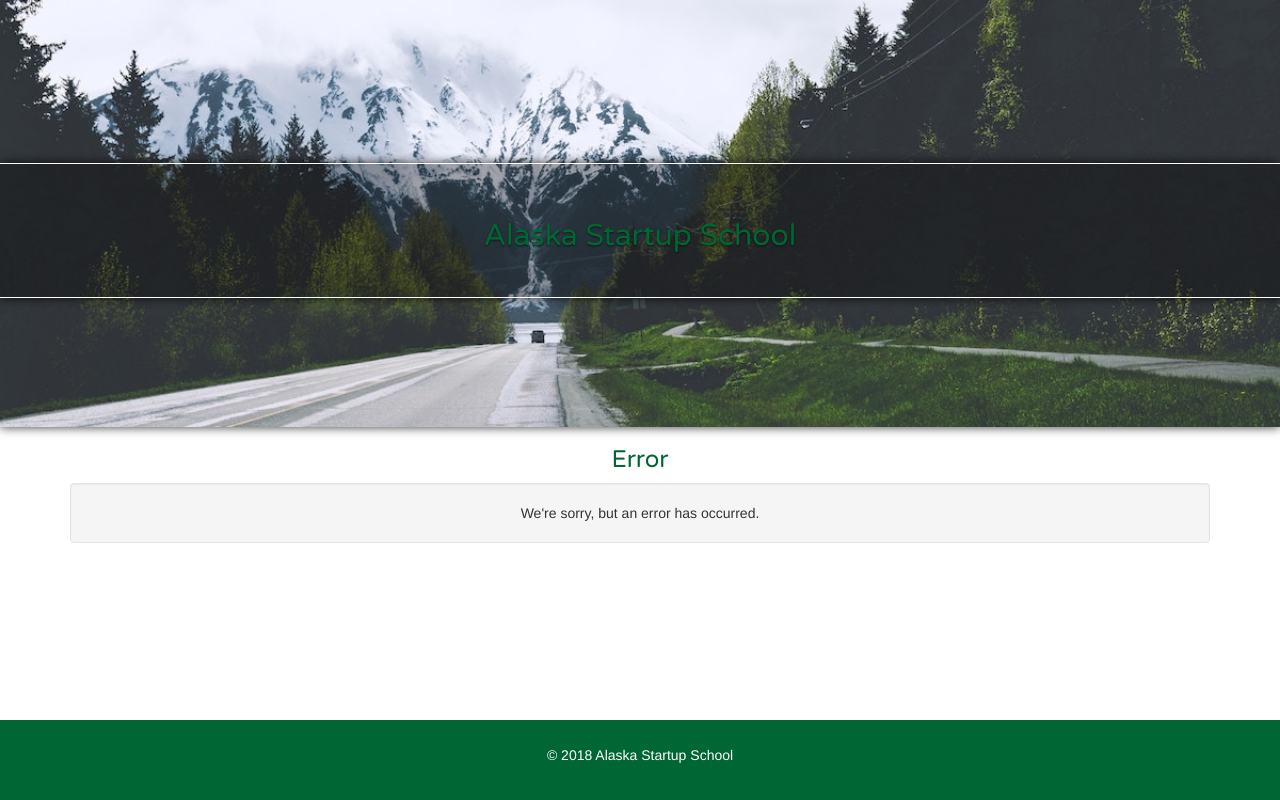
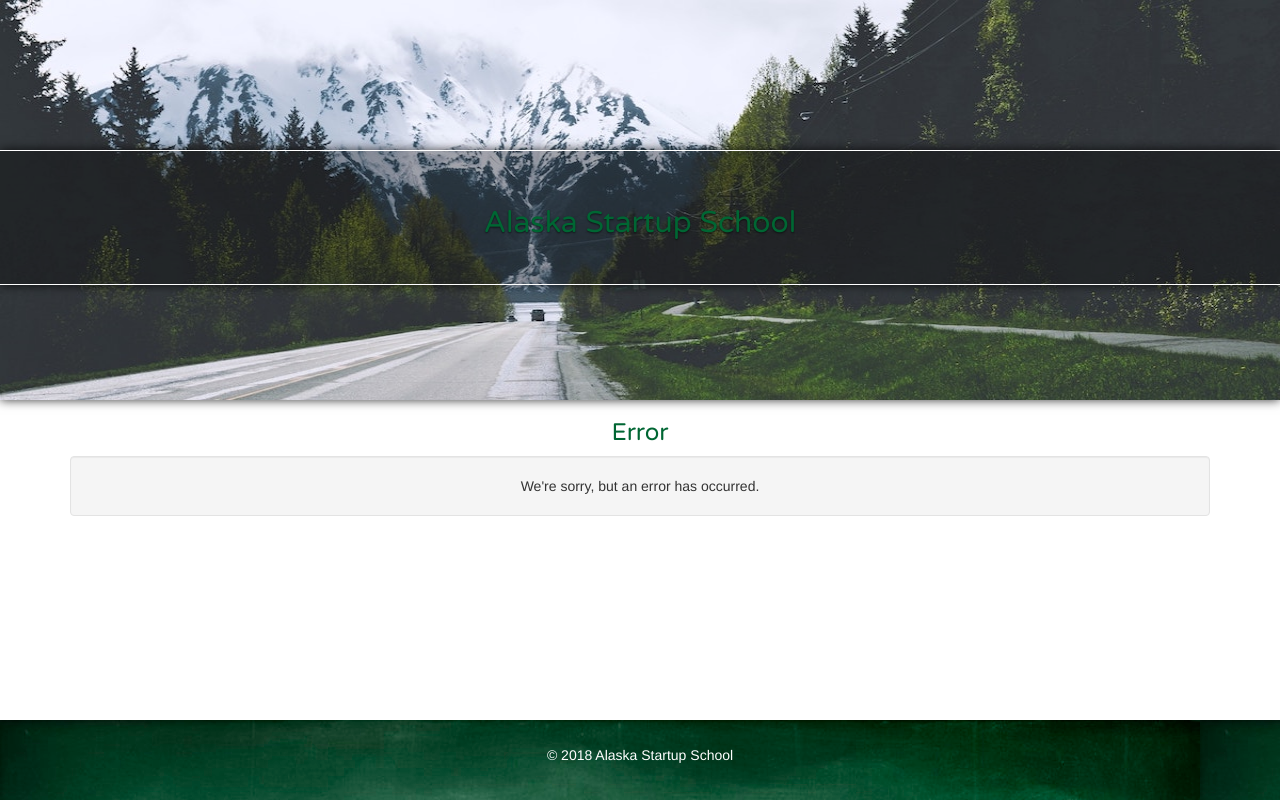
Before and after one commit to conroywhitney/alaskastartupschool, a plain HTML site: page error.html in a window 1280 px wide. Drawn offline with nearby package versions, Linux system fonts and the light colour scheme.

Commit message:
Desktop styles

```diff
--- a/css/styles.css
+++ b/css/styles.css
@@ -26,9 +26,8 @@ h4 {
   font-family: 'Varela Round', sans-serif;
 }
 
-/* Add a gray background color and some padding to the footer */
 footer {
-  background-color: #006633;
+  background: #006633 url("../images/chalkboard.jpeg");
   color: #FFF;
   padding: 25px;
 }
@@ -88,9 +87,10 @@ footer {
 }
 
 .carousel-inner img {
-    width: 100%; /* Set width to 100% */
-    margin: auto;
-    min-height: 200px;
+  width: 100%;
+  margin: auto;
+  min-height: 200px;
+  max-height: 400px;
 }
 
 .container {
```
Also changed, not shown: index.html (+1 -0 lines).
